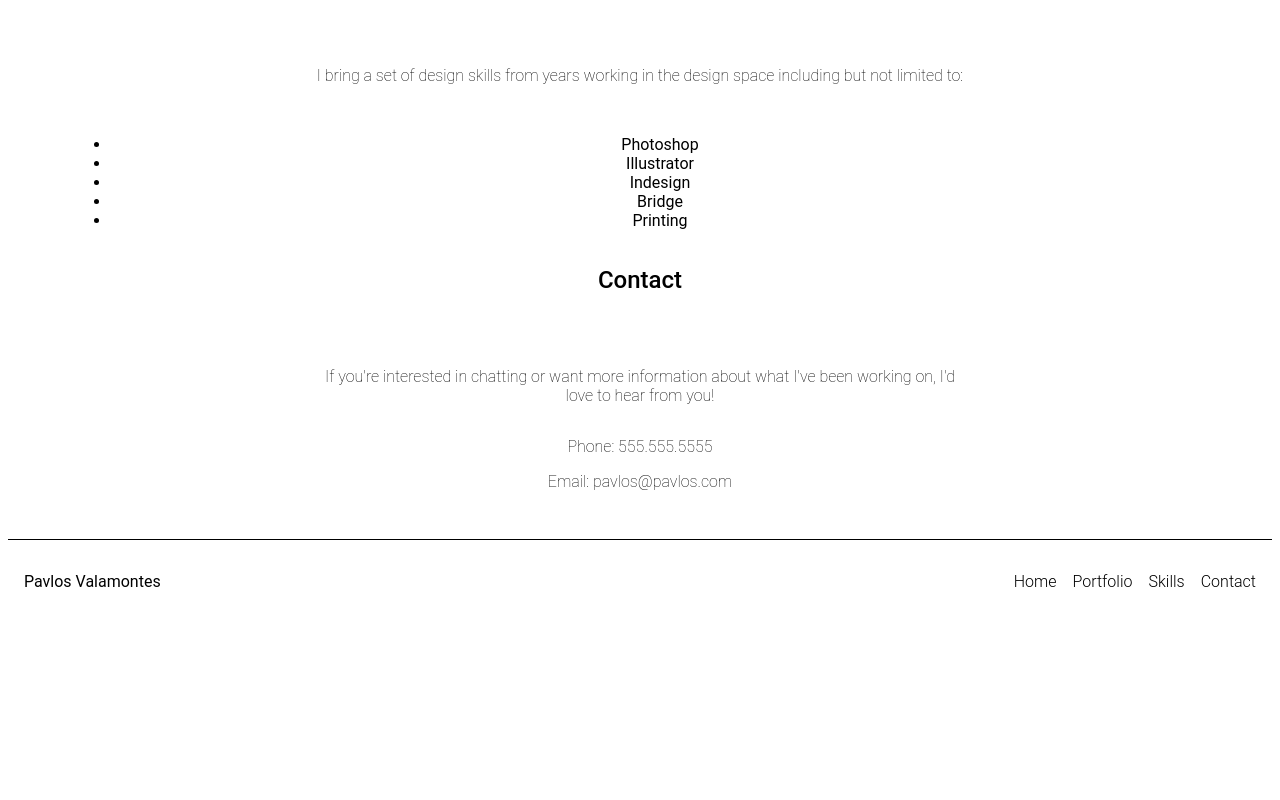
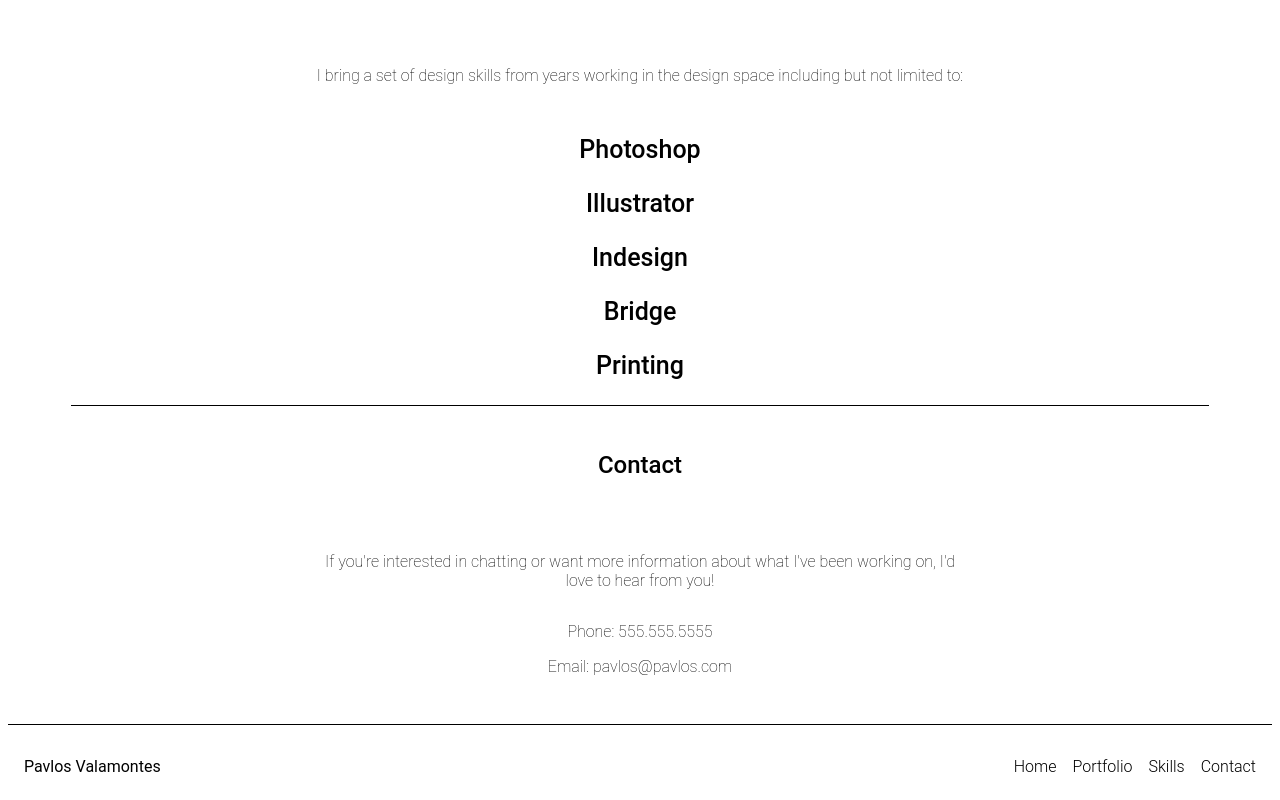
Before and after one commit to Pavywavy/Mobile-first-Responsive-Layout, a plain HTML site: page index.html in a window 1280 px wide. Shown: the part 1275-2075 px from the top of the page. Before the commit the page ends 1890 px from the top, so only its background shows below. Drawn offline with Linux system fonts and the light colour scheme.

Commit message:
added skills section and adjusted layout

```diff
--- a/css/styles.css
+++ b/css/styles.css
@@ -74,6 +74,24 @@
 .container img {
     width: 250px;
     margin: 0 auto;
+}
+
+
+
+.listOfSkills ul {
+    font-family: Roboto, "Times New Roman";
+    font-size: 25px;
+    font-weight: 500;
+    text-decoration: none;
+    list-style-type: none;
+    margin-bottom: 1em;
+    text-align: center;
+    border-bottom: solid black .25px;
+    padding: 0;
+}
+
+.listOfSkills ul li {
+    margin: 1em 0;
 }
 
 
```
